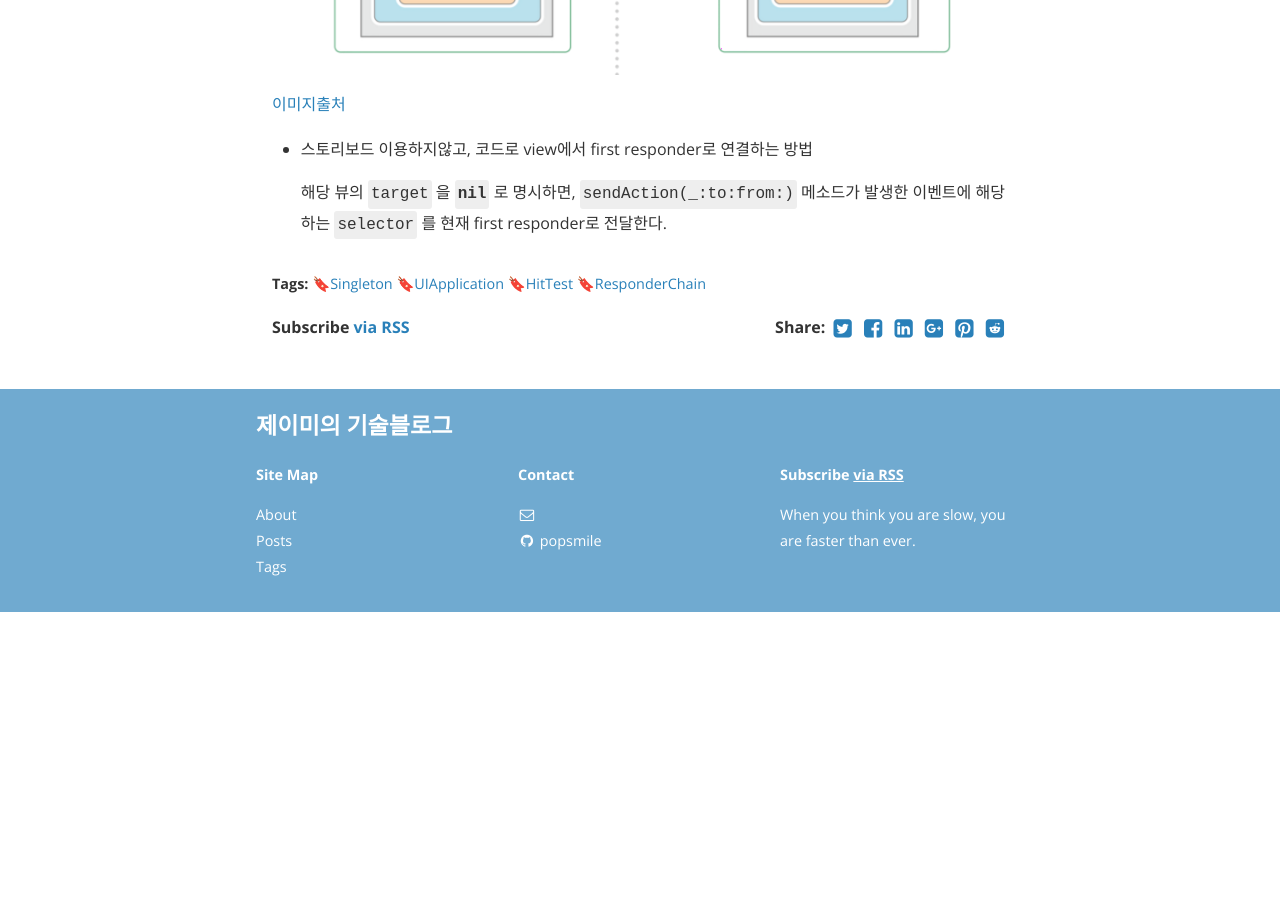
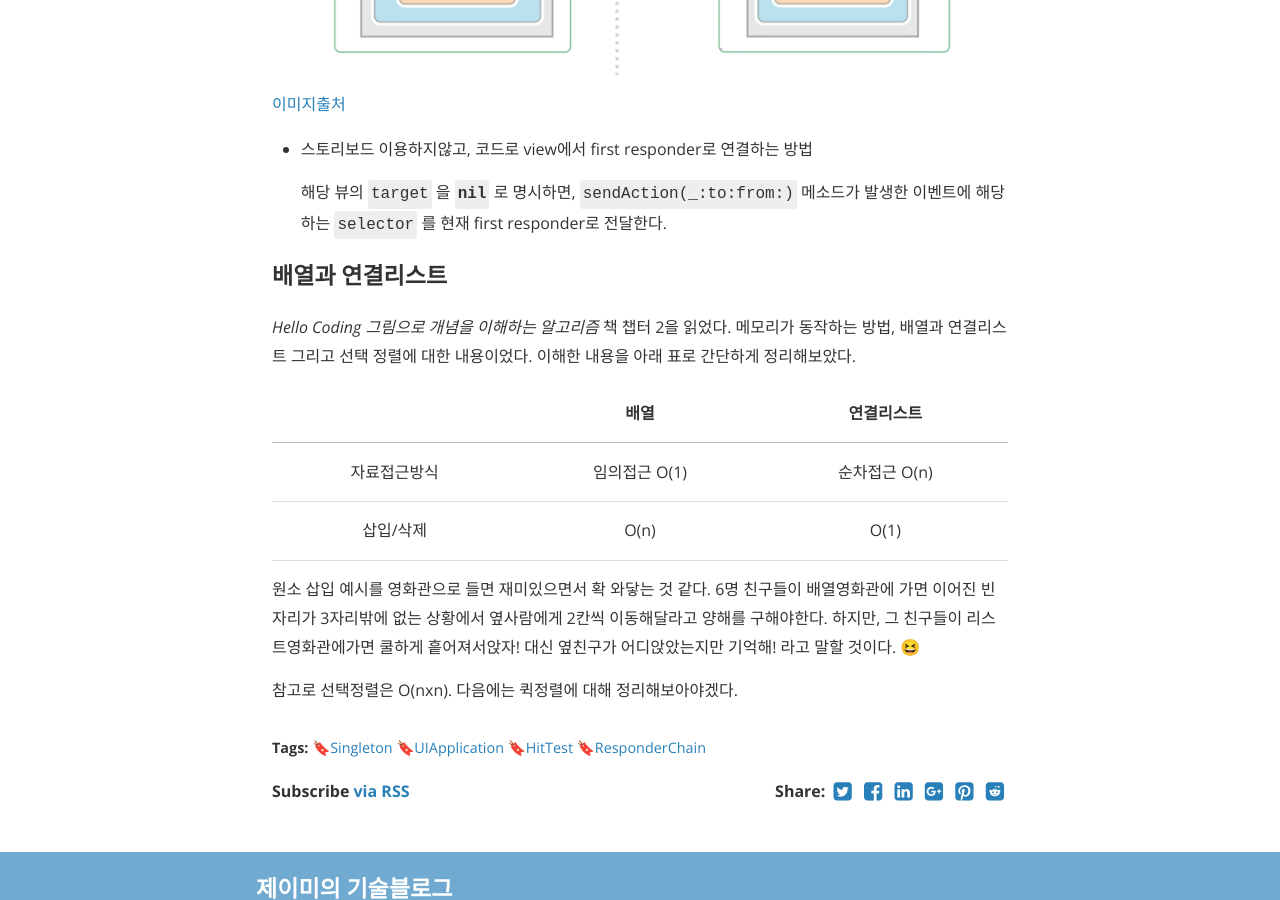
Before and after one commit to popsmile/popsmile.github.io, a Jekyll site: the page built from _posts/2019-01-10-TIL.markdown, in a window 1280 px wide and 900 px high, scrolled down 2017 px. Built offline with Jekyll 4.4.1, drawn with Linux system fonts in a browser that asks for light colours; nearby versions of some CDN libraries; before the commit the page ends 2629 px from its top, so only the background shows below that.

Commit message:
Add: array and linked list contents to today's TIL

```diff
--- a/_posts/2019-01-10-TIL.markdown
+++ b/_posts/2019-01-10-TIL.markdown
@@ -54,3 +54,16 @@ func hitTest(_ point: CGPoint, with event: UIEvent?) -> UIView?
 - 스토리보드 이용하지않고, 코드로 view에서 first responder로 연결하는 방법
 
   해당 뷰의 `target` 을 **`nil`** 로 명시하면, `sendAction(_:to:from:)` 메소드가 발생한 이벤트에 해당하는 `selector` 를 현재 first responder로 전달한다.
+
+### 배열과 연결리스트
+
+*Hello Coding 그림으로 개념을 이해하는 알고리즘* 책 챕터 2을 읽었다. 메모리가 동작하는 방법, 배열과 연결리스트 그리고 선택 정렬에 대한 내용이었다. 이해한 내용을 아래 표로 간단하게 정리해보았다.
+
+|              |     배열      |  연결리스트   |
+| :----------: | :-----------: | :-----------: |
+| 자료접근방식 | 임의접근 O(1) | 순차접근 O(n) |
+|  삽입/삭제   |     O(n)      |     O(1)      |
+
+원소 삽입 예시를 영화관으로 들면 재미있으면서 확 와닿는 것 같다. 6명 친구들이 배열영화관에 가면 이어진 빈자리가 3자리밖에 없는 상황에서 옆사람에게 2칸씩 이동해달라고 양해를 구해야한다. 하지만, 그 친구들이 리스트영화관에가면 쿨하게 흩어져서앉자! 대신 옆친구가 어디앉았는지만 기억해! 라고 말할 것이다. 😆
+
+참고로 선택정렬은 O(nxn). 다음에는 퀵정렬에 대해 정리해보아야겠다.
```
